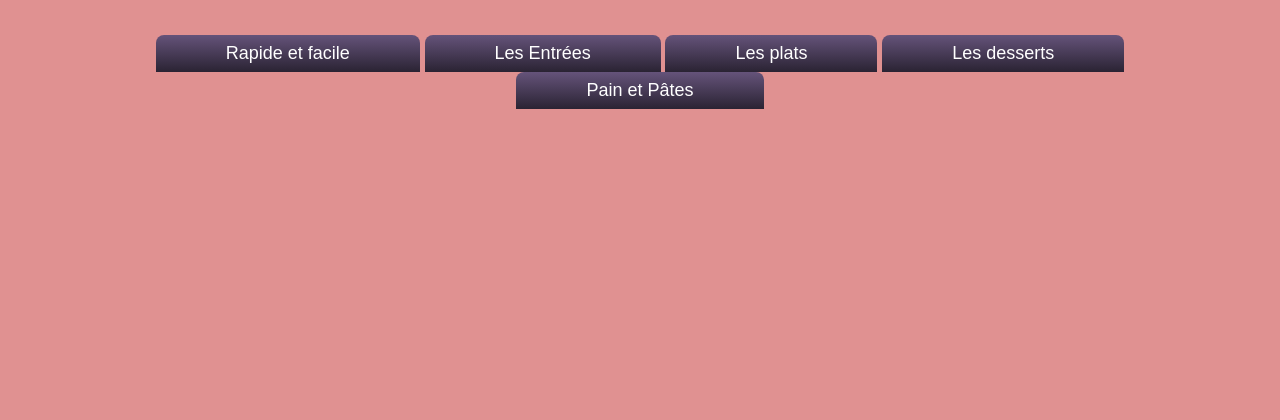
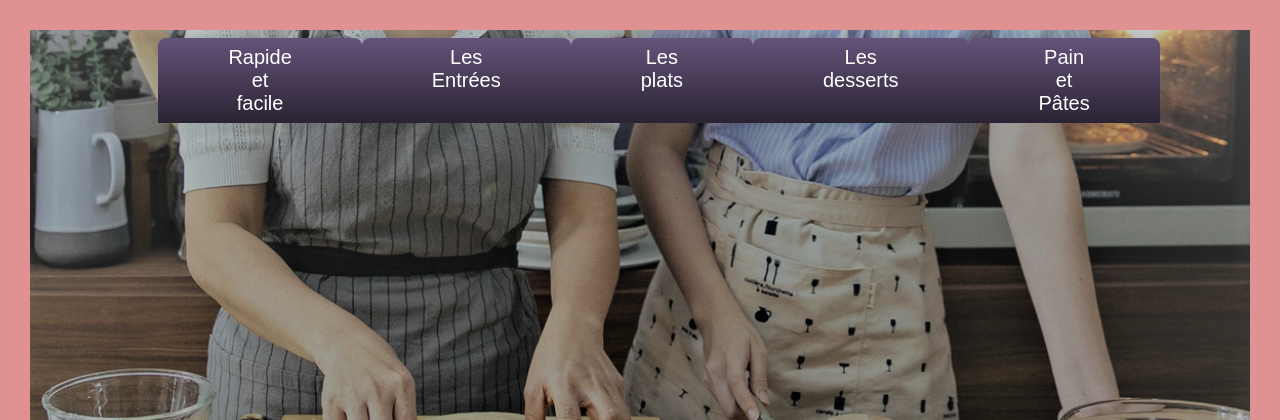
Before and after one commit to Enjikal/Projet_perso_Franck, a PHP site: page /index/indexrecettes.html in a window 1280 px wide. Shown: the top 420 px of the page. Run offline with PHP 8.4, Linux system fonts and the light colour scheme.

Commit message:
updateindexrecettes

```diff
--- a/CSS/indexrecettes.css
+++ b/CSS/indexrecettes.css
@@ -1,8 +1,11 @@
 html {
     font-family: Montserrat, Helvetica, sans-serif;
     margin: 1.5rem;
-    font-size: 18px;
+    font-size: 20px;
     background: #e08f8ffa;
+    background-image: url(../Images/Backgroundconnexion2.PNG);
+    background-size:cover;
+    background-repeat: no-repeat;
 
  }
 #menu-demo2, #menu-demo2 ul{
@@ -39,6 +42,12 @@ transition: .8s all .3s;
 }
 #menu-demo2 li:hover ul{
 max-height:15em;
+}
+#menu-demo2{
+    width: 80%;
+    margin-left: 10%;
+    display: flex;
+    justify-content: space-between;
 }
 /* background des liens menus */
 #menu-demo2 li:first-child{
```
Also changed, not shown: Images/Backgroundconnexion.PNG (added), Images/Backgroundconnexion2.PNG (added).
